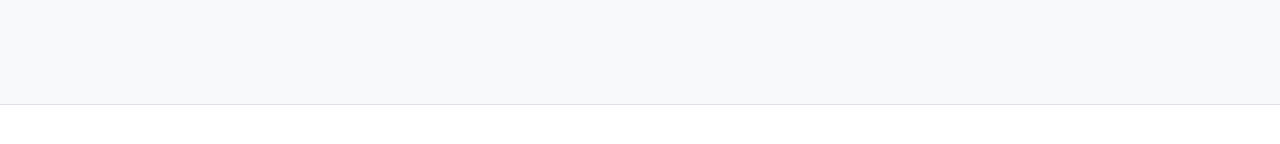
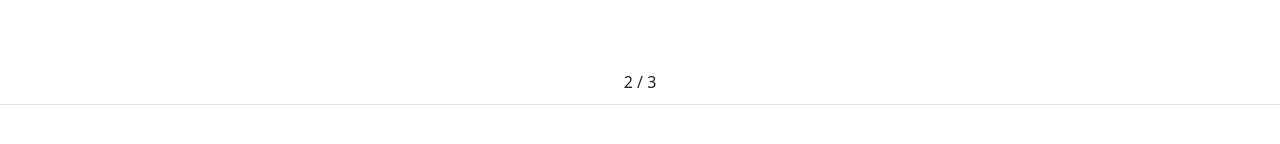
Before and after one commit to soyeya/reactAD_20230116, a React (Create React App) app: page / in a window 1280 px wide. Shown: the part 696-840 px from the top of the page. Built offline with nearby package versions, Linux system fonts and the light colour scheme; a web font is replaced by a local one.

Commit message:
swiper plugin module

```diff
--- a/package.json
+++ b/package.json
@@ -14,6 +14,7 @@
     "react-router-dom": "^6.6.2",
     "react-scripts": "5.0.1",
     "react-scrollspy": "^3.4.3",
+    "swiper": "^8.4.6",
     "web-vitals": "^2.1.4"
   },
   "scripts": {
--- a/src/component/Banner.js
+++ b/src/component/Banner.js
@@ -1,10 +1,40 @@
 import React from 'react';
+import { Swiper, SwiperSlide } from 'swiper/react';
+import { Pagination , Autoplay } from 'swiper';
 
 
-export default function Banner() {
+import 'swiper/css';
+import "swiper/css/pagination";
+
+//props =
+function Banner(props) {
     return (
-        <div style={{height: "100vh"}}  className = "bg-light">Banner
+        <div id={props.objid}>
 
-        </div>
+        <Swiper
+            pagination={{
+            type: "fraction",
+            }}
+            loop={true}
+            autoplay ={{
+                delay: 2500,
+                disableOnInteraction: false,
+              }}
+            centeredSlides = {true}
+     modules={[ Pagination, Autoplay ]}
+      spaceBetween={50}
+      slidesPerView={2}
+      onSlideChange={() => console.log('slide change')}
+      onSwiper={(swiper) => console.log(swiper)}
+    >
+      <SwiperSlide className = "d-flex flex-column align-items-center justify-content-center"style={{ height : '800px'}}>Slide 1</SwiperSlide>
+      <SwiperSlide className = "d-flex flex-column align-items-center justify-content-center"style={{ height : '800px'}}>Slide 2</SwiperSlide>
+      <SwiperSlide className = "d-flex flex-column align-items-center justify-content-center"style={{ height : '800px'}}>Slide 3</SwiperSlide>
+
+    </Swiper>
+
+
+      </div>
     );
 }
+export default Banner;
--- a/src/component/Maincomponent.js
+++ b/src/component/Maincomponent.js
@@ -1,10 +1,11 @@
 import React from 'react';
 import Banner from './Banner';
 
+//cls =
 function Maincomponent(props) {
     return (
     <div>
-        <Banner></Banner>
+        <Banner objid="mainBanner h-100"></Banner>
       <div>
       <div style={{height:"100vh"}} id = "process" className = "border-top"></div>
       <div style={{height:"100vh"}} id = "review" className = "border-top bg-dark"></div>
```
Also changed, not shown: 1 other file (tests, documents, lock files or other folders).
